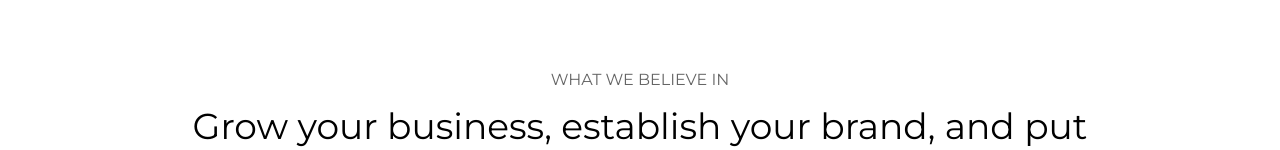
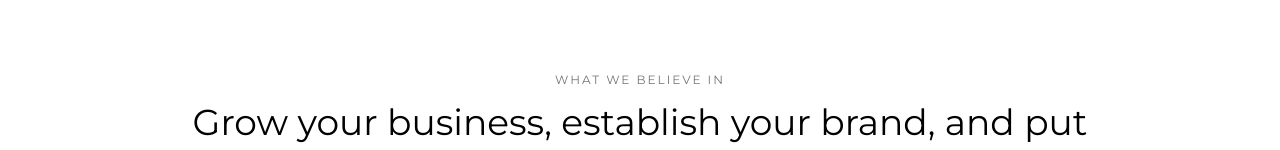
Before and after one commit to thegalluzz/webflow-template-remake, a Next.js app: page / in a window 1280 px wide. Shown: the part 764-914 px from the top of the page. Built offline with nearby package versions, Linux system fonts and the light colour scheme.

Commit message:
small changes

```diff
--- a/pages/index.tsx
+++ b/pages/index.tsx
@@ -31,7 +31,7 @@ export default function Home() {
           </div>
           <div className={styles.introcontainer}>
             <div className={styles.mottowrap}>
-              <p className={styles.mottolabel}>WHAT WE BELIEVE IN</p>
+              <p className={styles.Label}>WHAT WE BELIEVE IN</p>
               <h1 className={styles.HeadingJumboSmall}>Grow your business, establish your brand, and put your customers first.</h1>
             </div>
             <div className={styles.divider}></div>
```
